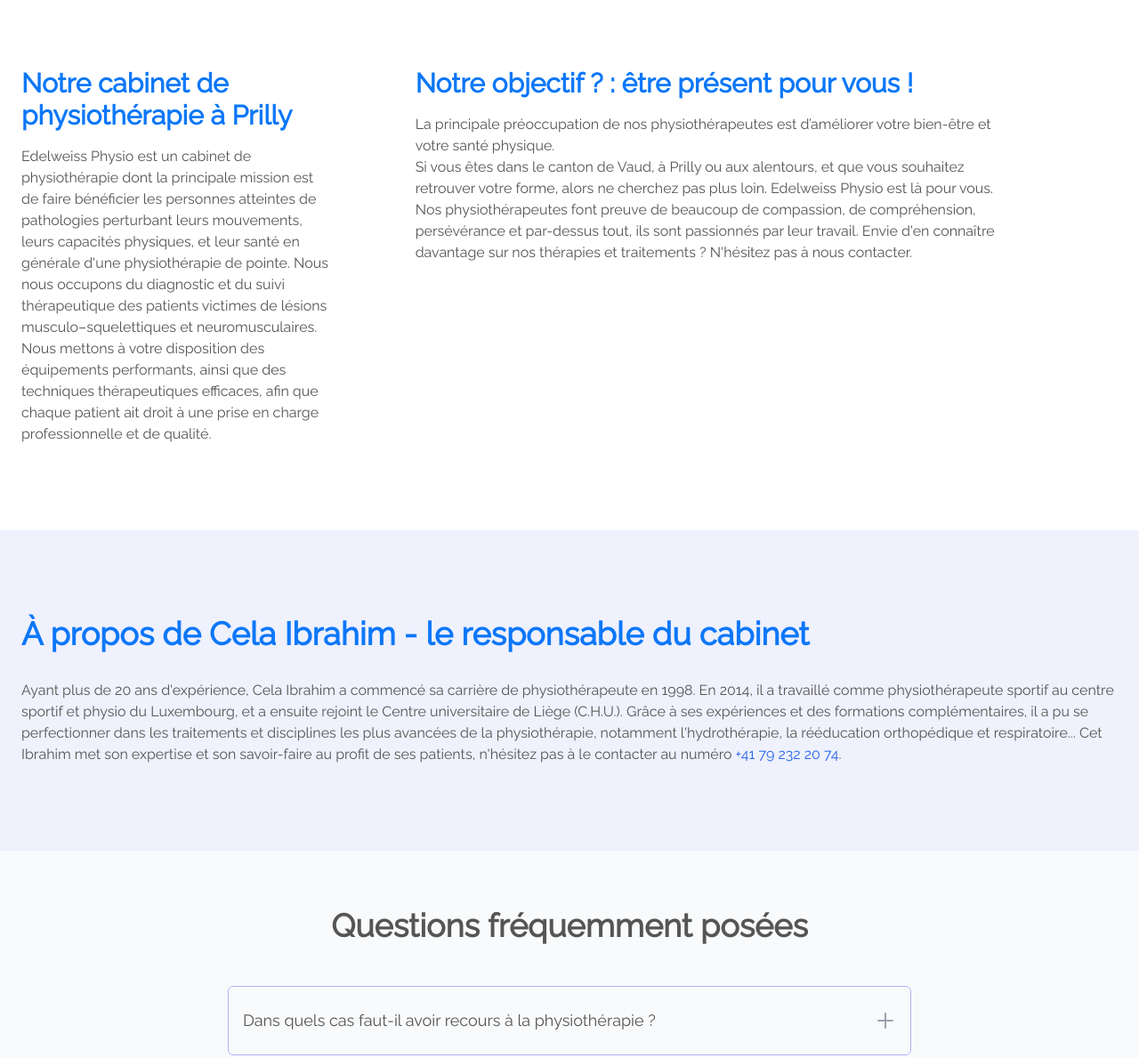
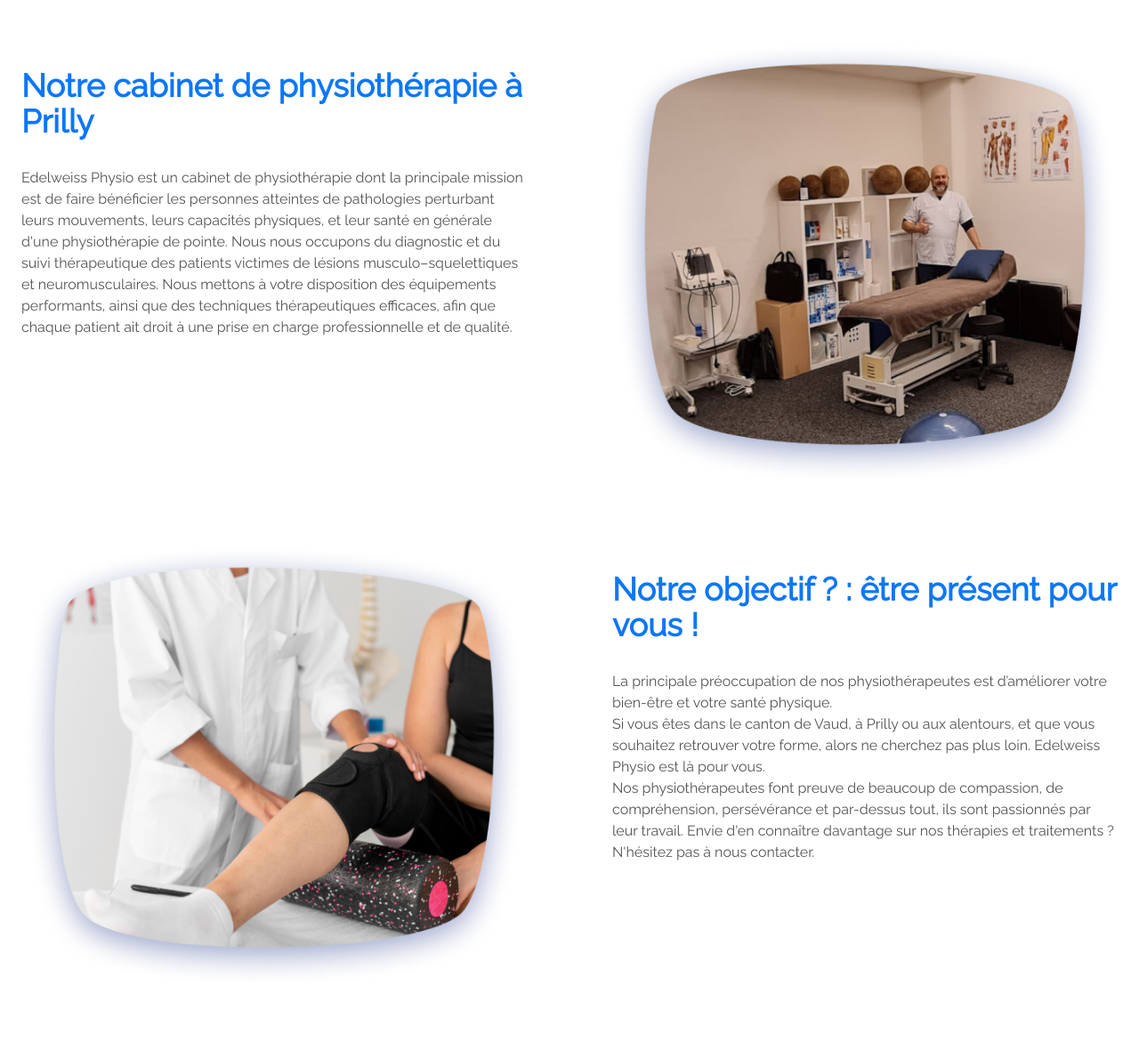
Before and after one commit to unixisking/therapy, a Gatsby site: page /a-propos in a window 1280 px wide. Shown: the part 820-2009 px from the top of the page at 89% size. Built offline with nearby package versions, Linux system fonts and the light colour scheme; Gatsby itself is replaced by a stand-in of ours.

Commit message:
fix: update about page

```diff
--- a/src/components/Bio.tsx
+++ b/src/components/Bio.tsx
@@ -3,8 +3,8 @@
 
 export default function Bio() {
   return (
-    <section className="mt-12 lg:mt-24 bg-[#EFF1FD] w-screen">
-      <div className="py-8 lg:py-24 px-6 lg:max-w-7xl mx-auto">
+    <section className="mt-12 lg:grid lg:grid-cols-12 lg:mt-24 bg-[#EFF1FD] w-screen">
+      <div className="lg:col-span-8 py-8 lg:py-12 px-6 lg:max-w-7xl mx-auto flex flex-col justify-center">
         <h2 className="text-3xl lg:text-4xl font-extrabold text-primary mb-8">
           À propos de Cela Ibrahim - le responsable du cabinet
         </h2>
@@ -21,14 +21,14 @@
           au numéro <a href="tel:+41792322074">+41 79 232 20 74</a>.
         </p>
       </div>
-      {/* <div className="px-12 pt-12 pb-32 lg:p-0">
+      <div className="lg:col-span-4 px-12 pt-12 pb-32 lg:p-0">
         <StaticImage
           className=""
           placeholder="blurred"
-          src="../assets/images/bio.png"
+          src="../assets/images/profile-pic.png"
           alt="Our Professionals"
         />
-      </div> */}
+      </div>
     </section>
   )
 }
--- a/src/pages/a-propos.tsx
+++ b/src/pages/a-propos.tsx
@@ -43,12 +43,9 @@
         className="absolute hidden lg:block lg:-bottom-96 w-full"
       />
     </div>
-    <div className="mt-12 lg:mt-24 max-w-xl px-4 sm:px-6 lg:max-w-7xl mx-auto grid grid-col-1 lg:grid-cols-3 gap-24">
-      <div className="lg:col-span-1 space-y-4 lg:max-w-2xl">
-        <h2 className="text-3xl font-extrabold text-primary">
-          Notre cabinet de physiothérapie à Prilly
-        </h2>
-        <p className="text-base text-grey">
+    <Section
+      title="Notre cabinet de physiothérapie à Prilly"
+      description="
           Edelweiss Physio est un cabinet de physiothérapie dont la principale
           mission est de faire bénéficier les personnes atteintes de pathologies
           perturbant leurs mouvements, leurs capacités physiques, et leur santé
@@ -58,13 +55,19 @@
           disposition des équipements performants, ainsi que des techniques
           thérapeutiques efficaces, afin que chaque patient ait droit à une
           prise en charge professionnelle et de qualité.
-        </p>
-      </div>
-      <div className="col-span-2 space-y-4">
-        <h2 className="text-3xl font-extrabold text-primary">
-          Notre objectif ? : être présent pour vous !
-        </h2>
-        <p className="text-base text-grey max-w-2xl">
+      "
+      image={
+        <StaticImage
+          src="../assets/images/cabinet.png"
+          placeholder="blurred"
+          alt="Notre cabinet de physiothérapie à Prilly"
+        />
+      }
+    />
+    <Section
+      isImageRight
+      title="Notre objectif ? : être présent pour vous !"
+      description="
           La principale préoccupation de nos physiothérapeutes est d’améliorer
           votre bien-être et votre santé physique.
           <br />
@@ -76,9 +79,15 @@
           compréhension, persévérance et par-dessus tout, ils sont passionnés
           par leur travail. Envie d'en connaître davantage sur nos thérapies et
           traitements ? N'hésitez pas à nous contacter.
-        </p>
-      </div>
-    </div>
+      "
+      image={
+        <StaticImage
+          src="../assets/images/objectif.png"
+          placeholder="blurred"
+          alt="Notre objectif ? : être présent pour vous !"
+        />
+      }
+    />
     <Bio />
     <Faq />
     {/* <img
```
Also changed, not shown: src/assets/images/cabinet.png (added), src/assets/images/objectif.png (added), src/assets/images/profile-pic.png (added).
